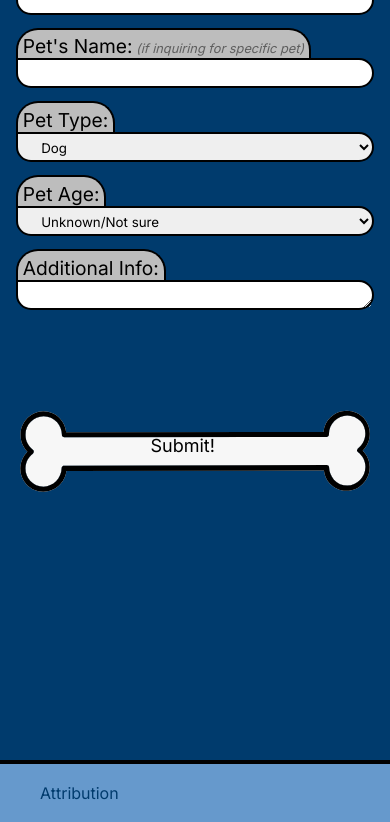
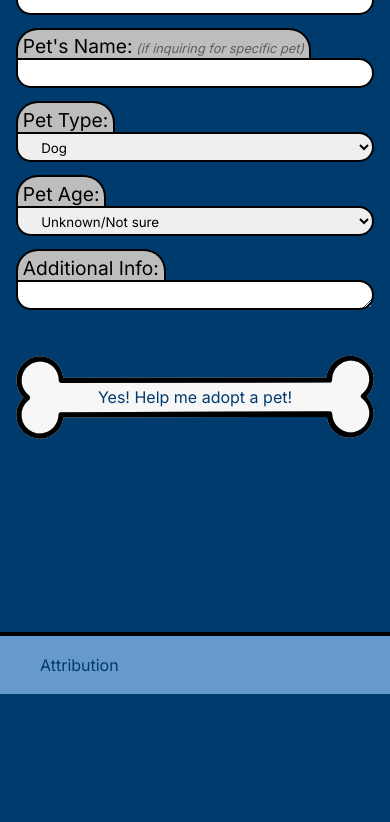
Before and after one commit to The-Captain-William/Paradigm-Pet-Professionals, a plain HTML site: page ask_a_pexpert.html in a window 390 px wide. Shown: the part 805-1627 px from the top of the page. After the commit the page ends 1499 px from the top, so only its background shows below. Drawn offline with Linux system fonts and the light colour scheme.

Commit message:
fixed alignment with bone, making the bone a discrete component. Fixed issues with alignment with text on landing page.

```diff
--- a/ask_a_pexpert.html
+++ b/ask_a_pexpert.html
@@ -125,8 +125,11 @@
 
                     <div class="form-set">
                         <div class="bottom">
-                            <div class="bone-div submit-bone">
-                                <p>Submit!</p>
+                            <div class="bone-container">
+                                <a href="#" class="bone-link">
+                                    <p class="bone-link-text">Yes! Help me adopt
+                                        a pet!</p>
+                                </a>
                                 <img class="bone" src="images/vector/Bone.svg"
                                     alt="Adopt a Pet">
                             </div>
--- a/style.css
+++ b/style.css
@@ -151,47 +151,45 @@ h2 {
     padding-bottom: 20px;
 }
 
-.bottom p {
+.bottom-copy {
     max-width: 80%;
-}
-
-.bottom img {
-    margin-top: 130px;
+    margin-bottom: 2rem;
 }
 
 .bone {
     cursor: pointer;
 }
 
+.bone-container {
+    display: flex;
+    position: relative;
+    flex-direction: column;
+    align-items: center;
+    justify-content: center;
+    transition: 200ms;
+}
 
-.bone-div {
-    position: relative;
-    transition: 200ms;
-    height: fit-content;
-    width: fit-content;
-    bottom: 75px;
+.bone-container:hover{
+    transform: scale(1.1, 1.1);
+}
+
+.bone-link {
+    position: absolute;
+    width: 100%;
+    margin-left: auto;
+    margin-right: auto;
+    text-align: center;
+    align-self: center;
+    text-decoration: none;
+    font-size: large;
 }
 
 
 
-.bone-div img {
-    vertical-align: middle;
+.bone {
+    width: 100%;
 }
 
-.bone-div p {
-    position: absolute;
-    top: 155px;
-    left: 125px;
-    cursor: pointer;
-}
-
-.bone-div.submit-bone p {
-    left: 200px;
-}
-
-.bone-div:hover{
-    transform: scale(1.1, 1.1);
-}
 
 /* End of Reusables */
 
@@ -300,8 +298,14 @@ nav ul li a {
     display: none;
 }
 
+
+
 @media (max-width: 1328px) {
     nav {
+        font-size: 1rem;
+    }
+
+    .search-bar {
         font-size: 1rem;
     }
 }
@@ -381,6 +385,10 @@ nav ul li a {
         max-width: 100px;
         width: auto;
         height: auto;
+    }
+
+    .adoption-section .title h1 {
+        text-align: center !important;
     }
 
 
@@ -464,6 +472,13 @@ nav ul li a {
 
 }
 
+@media (max-width: 1044px) {
+    .adoption-section p:first-of-type {
+        text-align: center !important;
+    }
+}
+
+
 @media (max-width: 688px) {
          /* Form Submission */
 
@@ -478,19 +493,14 @@ nav ul li a {
             padding-right: 1rem;
          }
 
-         #additional-info {
+        #additional-info {
             min-width: 0;
-         }
+        }
 
-         .bone-div.submit-bone .bone {
-            width: 350px;
-         }
+        .form-set .bottom .bone-container {
+            width: 100%;
+        }
 
-         .bone-div.submit-bone p {
-            font-size: large;
-            bottom: 1ch;
-            left: 2ch;
-        }
 
         #fish-links {
             max-width: 60vw;
@@ -500,12 +510,6 @@ nav ul li a {
 }
 
 @media (max-width: 679px) {
-
-    .bone-div {
-        margin: 0;
-        height: auto;
-        font-size: x-small;
-    }
 
     .bone-div p {
         position: absolute;
@@ -523,10 +527,13 @@ nav ul li a {
 
     }
 
-     .bone {
-        width: 300px;
-        margin: 0;
-     }
+    .bone-container {
+        width: 80%;
+    }
+
+    .bone-link {
+        font-size: medium;
+    }
 
 
      /* Cats */
@@ -545,6 +552,7 @@ nav ul li a {
 
 }
 
+/* Mobile start */
 @media (max-width: 560px) {
 
     .header {
@@ -777,7 +785,7 @@ footer ul li a {
     align-self: center;
 }
 
-.adoption-section p:first-of-type {
+.right-adoption {
     text-align: right;
 }
 
@@ -978,6 +986,11 @@ aside {
     margin-top: 2rem;
 }
 
+.form-set .bottom .bone-container {
+    width: 100%;
+}
+
+
 /* End of Pexpert Page */
 
 
```
Also changed, not shown: index.html (+99 -42 lines).
